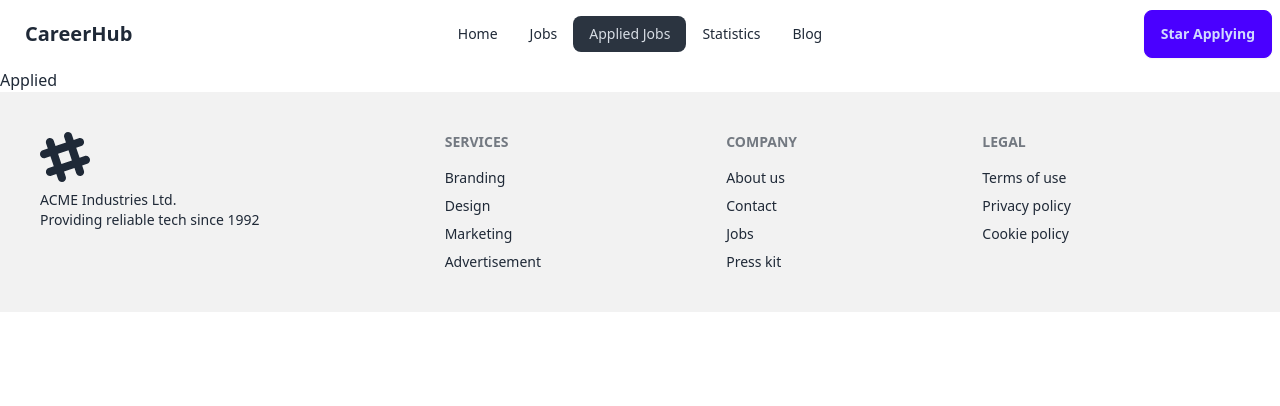
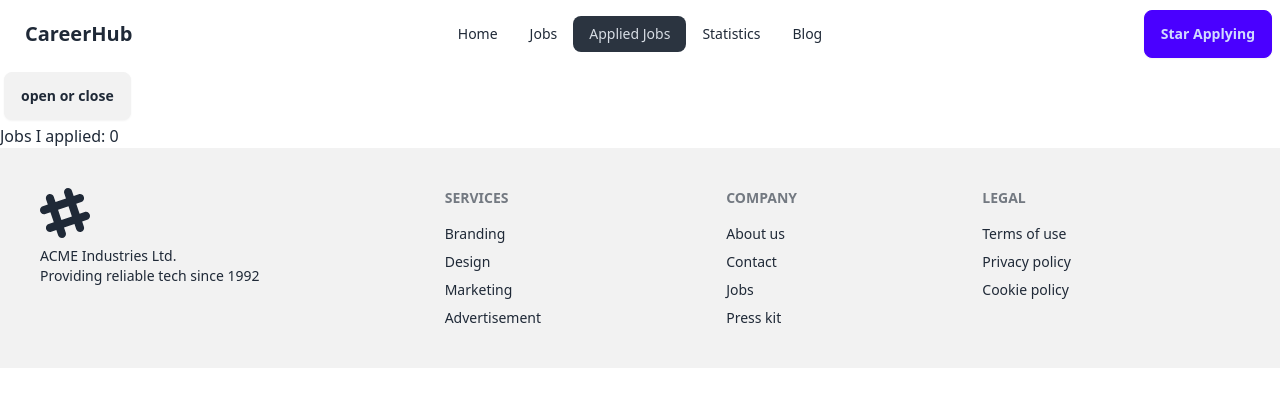
Before and after one commit to Anondoraydev/react-career-hub-repo, a React (Vite) app: page /applied in a window 1280 px wide. Shown: the top 406 px of the page. Built offline with nearby package versions, Linux system fonts and the light colour scheme.

Commit message:
all most done

```diff
--- a/src/components/AppliedJobs/AppliedJobs.jsx
+++ b/src/components/AppliedJobs/AppliedJobs.jsx
@@ -1,19 +1,54 @@
-import { useEffect } from "react";
+import { useEffect, useState } from "react";
 import { useLoaderData } from "react-router-dom";
 import { getStordJobAppliction } from "../utility/localStorge";
 
 const AppliedJobs = () => {
+	const [appliedJobs, setAppliedJobs] = useState([]);
 	const jobs = useLoaderData();
 	useEffect(() => {
 		const stordJobIds = getStordJobAppliction();
 		if (jobs.length > 0) {
-			const jobsApplied = jobs.filter((job) => stordJobIds.includes(job.id));
-			console.log(jobs, stordJobIds, jobsApplied);
+			// const jobsApplied = jobs.filter((job) => stordJobIds.includes(job.id));
+			// or
+			const jobsApplied = [];
+			for (const id of stordJobIds) {
+				const job = jobs.find((job) => job.id === id);
+				if (job) {
+					jobsApplied.push(job);
+				}
+			}
+			setAppliedJobs(jobsApplied);
+			// console.log(jobs, stordJobIds, jobsApplied);
 		}
 	}, []);
 	return (
 		<div>
-			<h2>Applied</h2>
+			<details className="dropdown">
+				<summary className="btn m-1">open or close</summary>
+				<ul className="menu dropdown-content bg-base-100 rounded-box z-[1] w-52 p-2 shadow">
+					<li>
+						<a>All</a>
+					</li>
+					<li>
+						<a> Remote</a>
+					</li>
+					<li>
+						<a>OnSite</a>
+					</li>
+				</ul>
+			</details>
+
+			<h2>Jobs I applied: {appliedJobs.length}</h2>
+			<ul>
+				{appliedJobs.map((job) => (
+					<li key={job.id}>
+						<span>
+							{job.job_title}
+							{job.company_name} : {job.remote_or_onsite}
+						</span>
+					</li>
+				))}
+			</ul>
 		</div>
 	);
 };
--- a/src/components/JobDetelis/JobDetelis.jsx
+++ b/src/components/JobDetelis/JobDetelis.jsx
@@ -6,7 +6,6 @@
 	const { id } = useParams();
 	const idInt = parseInt(id);
 	const job = jobs.find((job) => job.id === idInt);
-	console.log(job);
 	const notify = () => {
 		saveJobAppliction(idInt);
 		toast("Wow so easy !");
```
